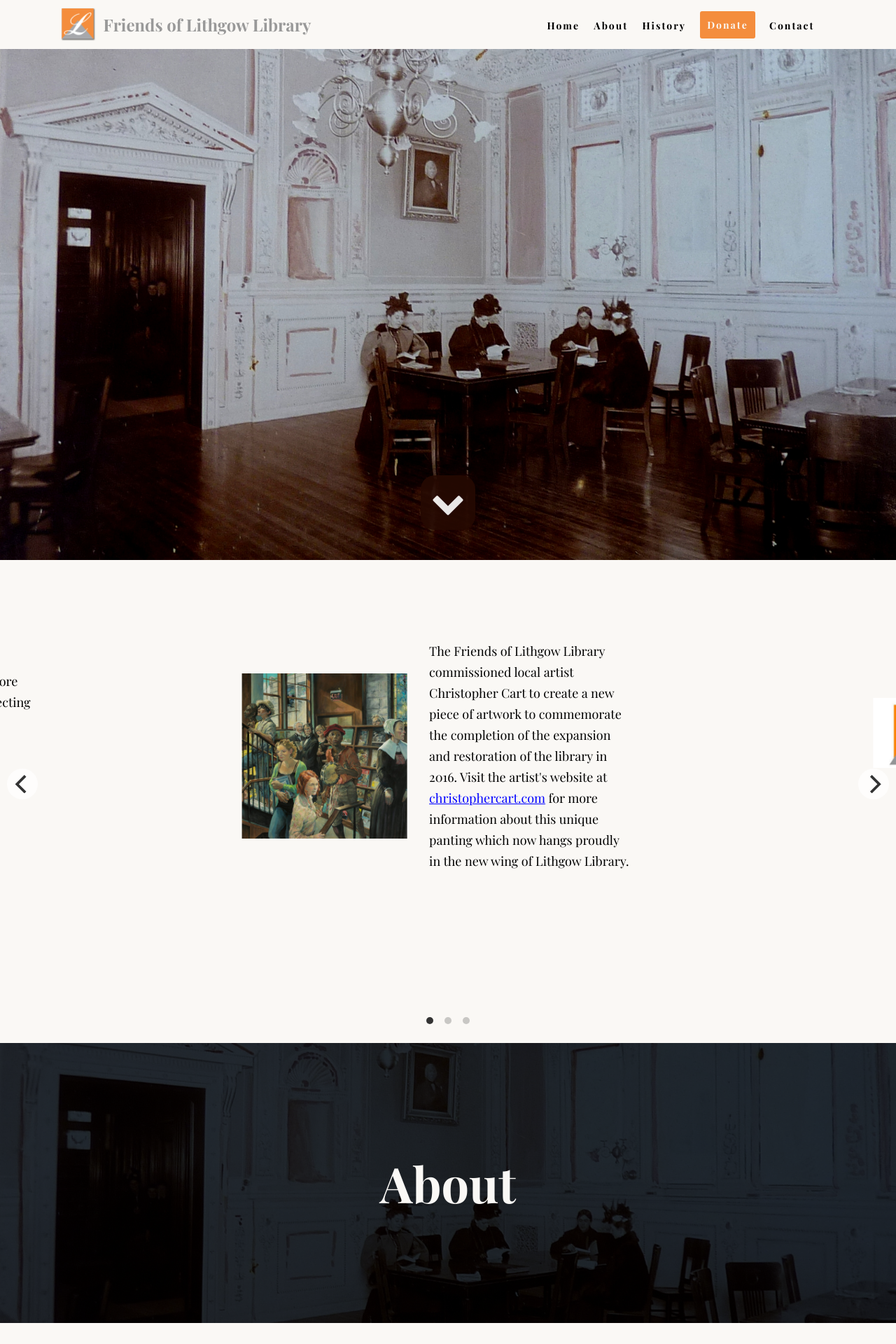
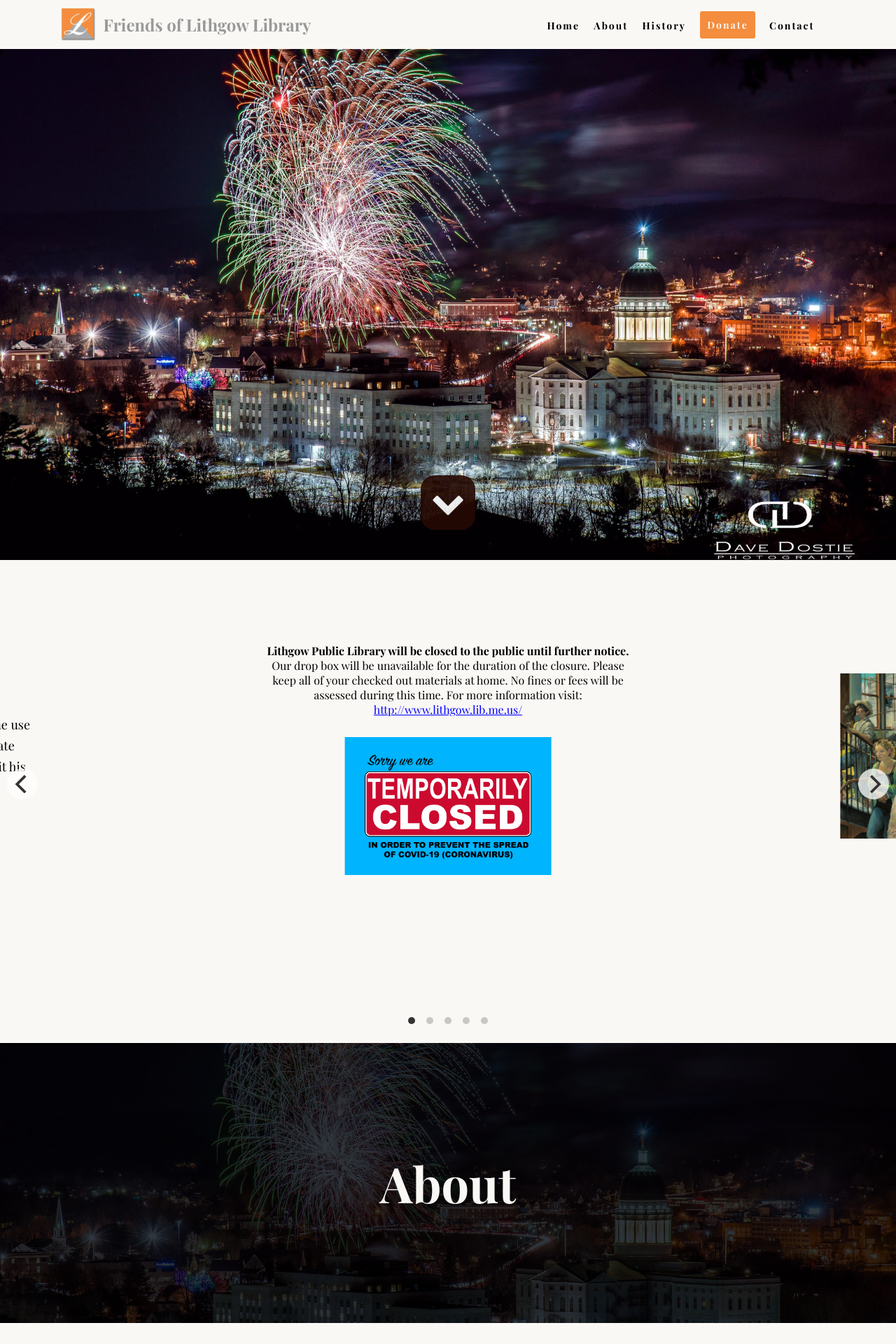
Before and after one commit to Tylerrollins97/friendsoflithgow, a PHP site: page /index.html in a window 1280 px wide. Shown: the top 1920 px of the page at 70% size. Run offline with PHP 8.4, Linux system fonts and the light colour scheme; some libraries are stand-ins or nearby versions; some web fonts are replaced.

Commit message:
bicenten

```diff
--- a/index.html
+++ b/index.html
@@ -113,19 +113,32 @@
           </div>
         </div>
       </div> ITEM  4   -->
+      <div class="carousel-cell">  <!--ITEM 4 -->
+        <div class="news-landing4">
+          <div class="kj">
+            <p><strong>Lithgow Public Library will be closed to the public until further notice.</strong>
+Our drop box will be unavailable for the duration of the closure.
+Please keep all of your checked out materials at home.
+No fines or fees will be assessed during this time. For more information visit: <a href="http://www.lithgow.lib.me.us/" target="
+" id="link">http://www.lithgow.lib.me.us/</a></p>
+ <img src="Closed.jpg" alt="Closed">
+          </div>
+          <br>
+        </div>
+      </div> <!--ITEM 4 -->
 
-        <div class="carousel-cell">   <!--ITEM 1 -->
+        <div class="carousel-cell">   <!--ITEM 2 -->
           <div class="news-landing">
             <img src="Stories-from-the-Mezzanine.jpg" alt="Stories from the Mezzanine" id="mezzanine">
             <p class="p-landing">The Friends of Lithgow Library commissioned local artist Christopher Cart to create a new piece of artwork to commemorate the completion of the expansion and restoration of the library in 2016. Visit the artist's website at <a href="https://christophercart.com/proj/stories-from-the-mezzanine/"
               target="_blank" id="link">christophercart.com</a> for more information about this unique panting which now hangs proudly in the new wing of Lithgow Library.</p>
           </div>
-        </div>  <!--ITEM 1 -->
+        </div>  <!--ITEM 2 -->
 
         <div class="carousel-cell">  <!--ITEM 2 -->
           <div class="news-landing2">
             <div class="public-library">
-                <img src="lithgowpublic.jpg" alt="lithgowpubliclibrary">
+                <img src="lithgowpublic.jpg" alt="lithgowpubliclibrary" target="_blank">
             </div>
             <br>
             <a href="http://www.lithgow.lib.me.us" target="_blank">
@@ -151,6 +164,11 @@
           </div>
         </div>  <!--ITEM 3-->
 
+        <div class="carousel-cell">   <!--ITEM 1 -->
+          <div class="news-landing">
+            <p class="p-landing text-center">Special thanks to Augusta photographer, Dave Dostie for the use of his image of the Maine State Capitol to help us celebrate Maine’s bicentennial year. To see more of Dave’s work, visit his website at <a href ="https://www.dostiephoto.com/" target="_blank" id="link">dostiephoto.com</a></p>
+          </div>
+        </div>  <!--ITEM 1 -->
       </div>
 
     </section>
@@ -213,6 +231,7 @@
             <p class="p-directors">Emily Mullen</p>
             <p class="p-directors">Jennifer Small</p>
             <p class="p-directors">Patty Tardiff</p>
+            <p class="p-directors">Blake Potter</p>
           </div>
         </div>
 
--- a/style.css
+++ b/style.css
@@ -137,12 +137,16 @@ nav{
 
 /* Landing */
 
+.text-center{
+  text-align: center;
+}
+
 .parallax1{
   background-repeat: no-repeat;
   background-size: cover;
   background-position: center;
   background-attachment: fixed;
-  background-image: url('old.jpeg');
+  background-image: url('bicenten.jpg');
   max-width: 100%;
   display: block;
   height: 100vh;
@@ -173,7 +177,7 @@ nav{
   background-size: cover;
   background-position: center;
   background-attachment: fixed;
-  background-image: url('old.jpeg');
+  background-image: url('bicenten.jpg'); old.jpeg'
   max-width: 100%;
   display: block;
   height: 50vh;
@@ -233,7 +237,6 @@ nav{
  margin: 0vh 10vw 0vh 10vw;
  min-height: 70vh;
 }
-
 
 .p-landing{
   padding: 4vh;
@@ -303,6 +306,29 @@ nav{
   left: 0%;
   width: 100%;
   height: auto;
+}
+.kj{
+  display: flex;
+  justify-content: center;
+  flex-direction: column;
+}
+
+.kj p{
+  display: flex;
+  justify-content: center;
+  flex-direction: column;
+  padding: 5%;
+  text-align: center;
+}
+
+.kj img{
+  position: relative;
+  justify-content: center;
+ margin: 0 auto;
+  top: 10%;
+  width: 50%;
+  height: auto;
+
 }
 /* ABOUT */
 
@@ -698,6 +724,14 @@ textarea:focus{
    width: 70%;
  }
 
+ .h-full {
+   height: 100%;
+ }
+
+ .h-half {
+   height: 50%;
+ }
+
  .text-center {
    text-align: center;
  }
@@ -1057,7 +1091,7 @@ textarea:focus{
     background-size: cover;
     background-position: center;
     background-attachment: fixed;
-    background-image: url('old.jpeg');
+    background-image: url('bicenten.jpeg');
     width: 100%;
     display: block;
     height: 100vh;
@@ -1069,7 +1103,7 @@ textarea:focus{
     background-size: cover;
     background-position: center;
     background-attachment: fixed;
-    background-image: url('old.jpeg');
+    background-image: url('bicenten.jpeg');
     width: 100%;
     display: block;
     height: 50vh;
```
Also changed, not shown: Closed.jpg (added), bicenten.jpg (added), kj_paperad.jpg (added), 2 other files.
